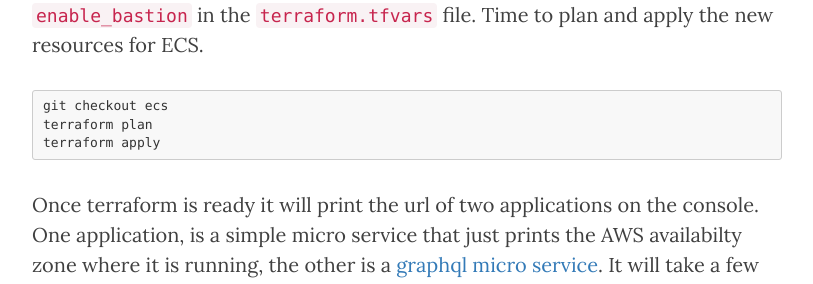
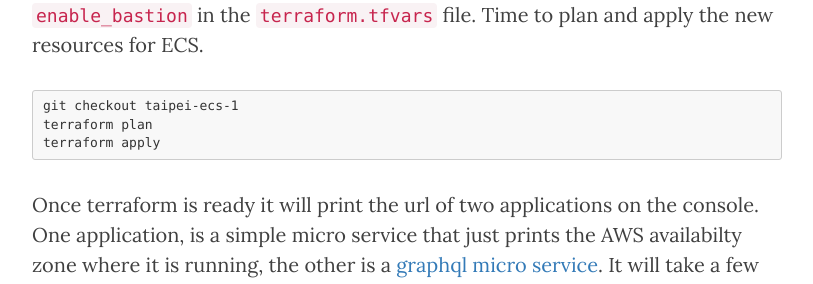
Before and after one commit to 040code/040code, a Jekyll site: the page built from _posts/2018-05-26-talk-taipei.md, in a window 1280 px wide and 900 px high, scrolled down 3729 px. Shown: the part 162-446 px from the top of the window, without its empty margins (233-1046 px from the left). Built offline with Jekyll 4.4.1, drawn with Linux system fonts in a browser that asks for light colours; nearby versions of some CDN libraries; some of the changed lines change nothing that is shown; some of the changed text lies outside the part shown.

Commit message:
Updates for Taipei

````diff
--- a/_posts/2018-04-26-talk-taipei.md
+++ b/_posts/2018-05-26-talk-taipei.md
@@ -2,7 +2,7 @@
 layout:     post
 title:      "Immutable Infrastructure"
 subtitle:   "Cloud Native User Group Taipei"
-date:       2018-04-26
+date:       2018-05-26
 authors:     [niek]
 header-img: "img/strijp-s-ols.png"
 tags:       [terraform, aws, docker, microservices]
@@ -14,7 +14,8 @@
 In this talk I briefly touch upon building immutable software. But the main focus of the talk will be on creating an immutable infrastructure. In this talk I will show you how to create an immutable infrastructure on AWS with Terraform. I will use a real world example to explain and show live how easy you can get micro services live on AWS and continuously apply changes to the same cloud environment..
 
 ## Slides
-Below the slides that I used for the talk, the slides are available as well on [GitLab](https://immutable-infrastructure.gitlab.io/dodr-2017/). You can easy navigate through the slides with the spacebar.
+Below the slides that I used for the talk, the slides are available as well on
+[GitLab](https://immutable-infrastructure.gitlab.io/taipei-2018/). You can easy navigate through the slides with the spacebar.
 
 <div style="position:relative; width:100%; height:0px; padding-bottom:56.25%;">
     <iframe style="position:absolute; left:0; top:0; width:100%; height:100%"
@@ -70,7 +71,7 @@
 #### Add ECS cluster
 Now we have the network layer created, we will add the ECS cluster. By default the bastion host is disabled, the bastion can be enabled by updating the variable `enable_bastion` in the `terraform.tfvars` file. Time to plan and apply the new resources for ECS.
 ```
-git checkout ecs
+git checkout taipei-ecs-1
 terraform plan
 terraform apply
 ```
````
